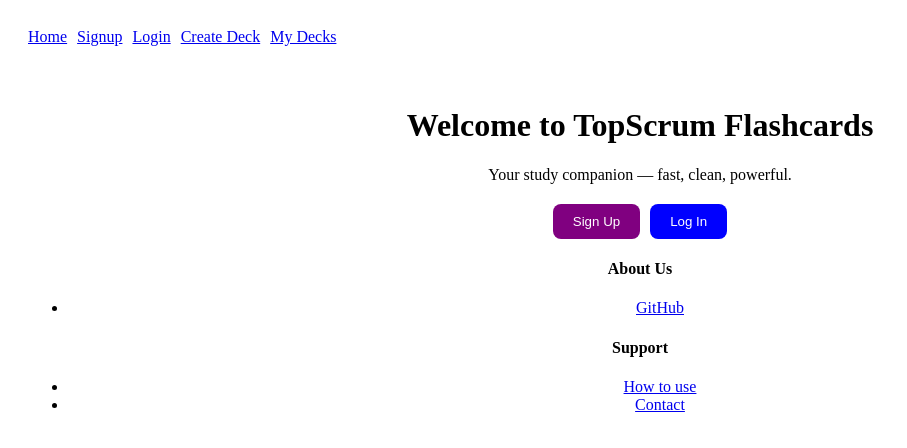
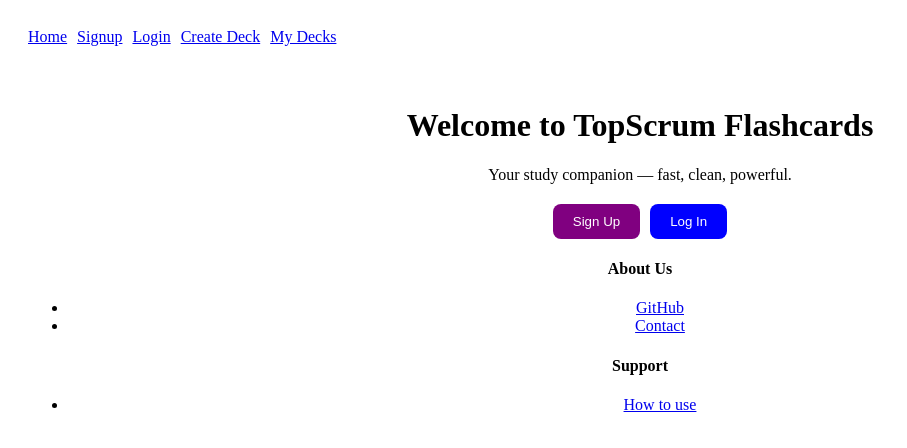
Before and after one commit to phortyteaux/TopScrum_Revival, a React (Vite) app: page / in a window 1280 px wide. Shown: the top 448 px of the page, without its empty margins (0-907 px from the left). Built offline with nearby package versions, Linux system fonts and the light colour scheme.

Commit message:
moved information
moved contact link to About Us

```diff
--- a/src/pages/footerData.js
+++ b/src/pages/footerData.js
@@ -3,13 +3,13 @@
     title: "About Us",
     links: [
       { label: "GitHub", path: "https://github.com/phortyteaux/TopScrum_Revival" },
+      { label: "Contact", path: "/contact" },
     ],
   },
   {
     title: "Support",
     links: [
       { label: "How to use", path: "/demo" },
-      { label: "Contact", path: "/contact" },
     ],
   },
 ];
```
